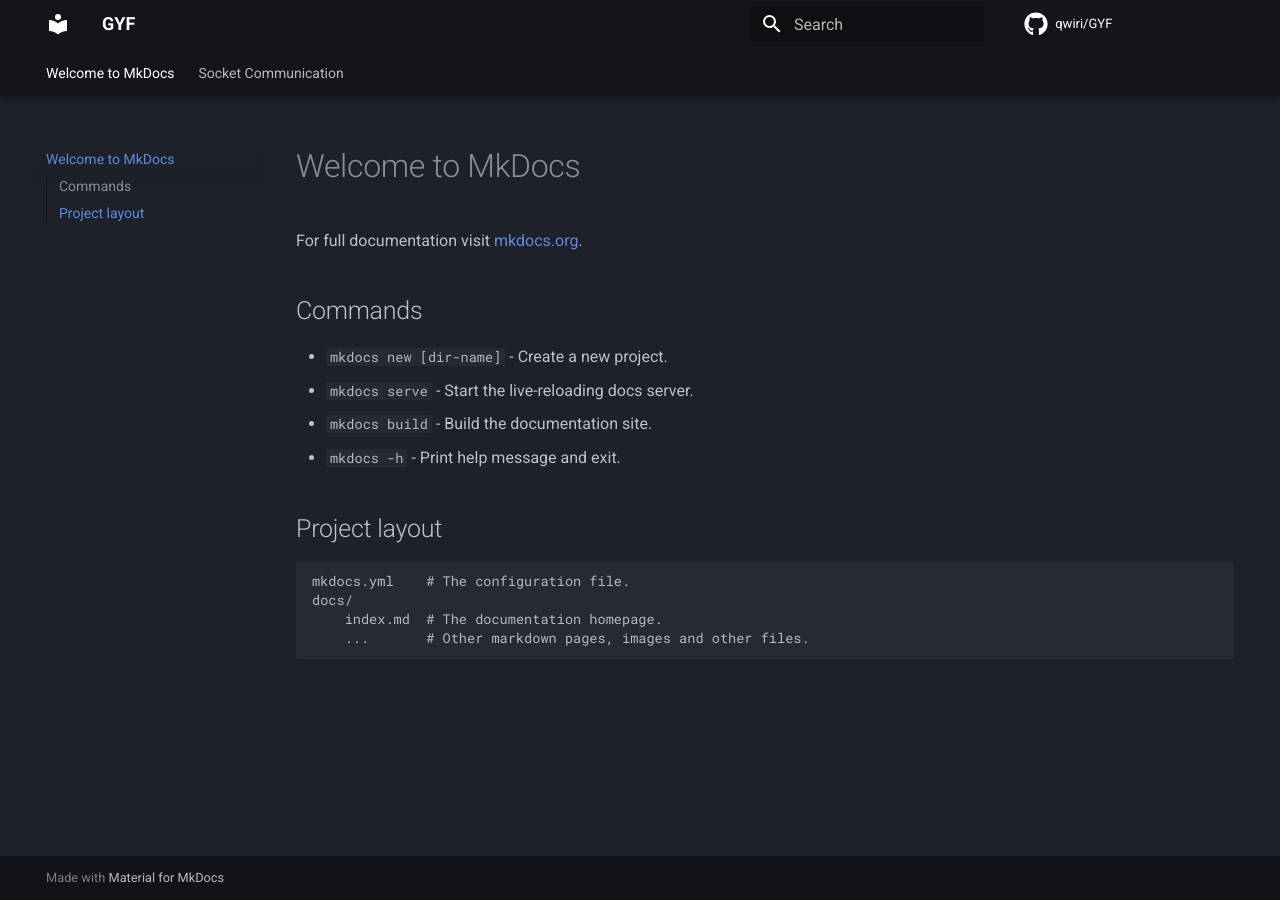
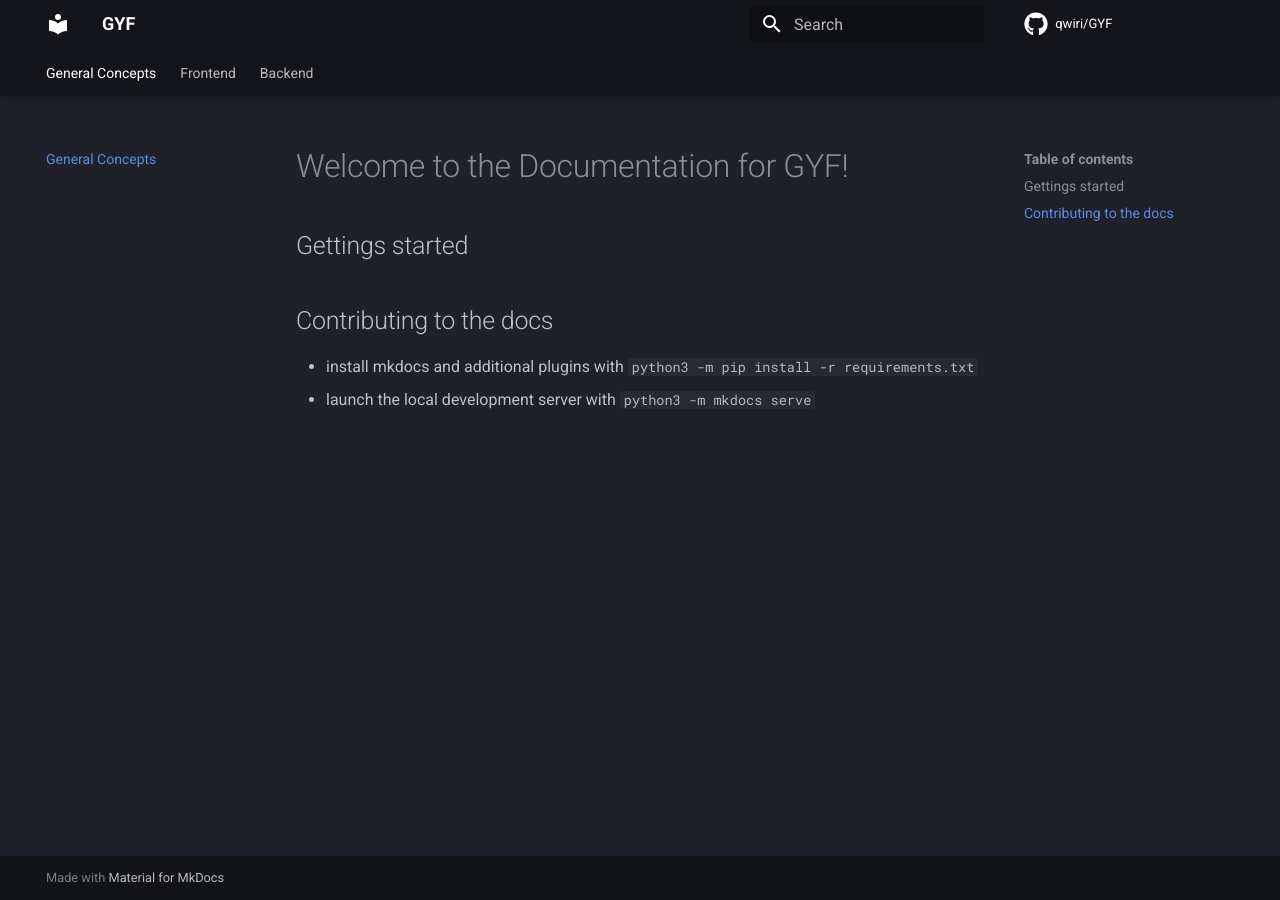
Before and after one commit to Qwiri/GYF, an MkDocs documentation site: the page built from docs/index.md, in a window 1280 px wide. Built offline with MkDocs 1.6.1 and Material for MkDocs 9.7.7, drawn with Linux system fonts in a browser that asks for light colours; comment, search, counter and statistics services are not loaded.

Commit message:
docs: basic navigation structure

```diff
--- a/docs/index.md
+++ b/docs/index.md
@@ -1,17 +1,9 @@
-# Welcome to MkDocs
+# Welcome to the Documentation for GYF!
 
-For full documentation visit [mkdocs.org](https://www.mkdocs.org).
 
-## Commands
+## Gettings started
 
-* `mkdocs new [dir-name]` - Create a new project.
-* `mkdocs serve` - Start the live-reloading docs server.
-* `mkdocs build` - Build the documentation site.
-* `mkdocs -h` - Print help message and exit.
 
-## Project layout
-
-    mkdocs.yml    # The configuration file.
-    docs/
-        index.md  # The documentation homepage.
-        ...       # Other markdown pages, images and other files.
+## Contributing to the docs
+- install mkdocs and additional plugins with `python3 -m pip install -r requirements.txt`
+- launch the local development server with `python3 -m mkdocs serve`
--- a/docs/socket.md
+++ /dev/null
@@ -1 +0,0 @@
-# Socket Communication
--- a/mkdocs.yml
+++ b/mkdocs.yml
@@ -22,14 +22,21 @@ theme:
     primary: black
     accent: lime
   features:
-  - navigation.tracking
-  - navigation.tabs
-  - navigation.tabs.sticky
-  - navigation.expand
-  - toc.integrate
-  - navigation.top
+    - navigation.tracking
+    - navigation.tabs
+    - navigation.tabs.sticky
+    - navigation.expand
+    - navigation.top
+    - navigation.indexes
   icon:
     repo: fontawesome/brands/github
+
+nav:
+  - General Concepts: "index.md"
+  - Frontend:
+    - "frontend/index.md"
+  - Backend:
+    - "backend/index.md"
 
 plugins:
 - search
```
Also changed, not shown: docs/backend/index.md (added, +1 -0 lines), docs/frontend/index.md (added, +1 -0 lines).
